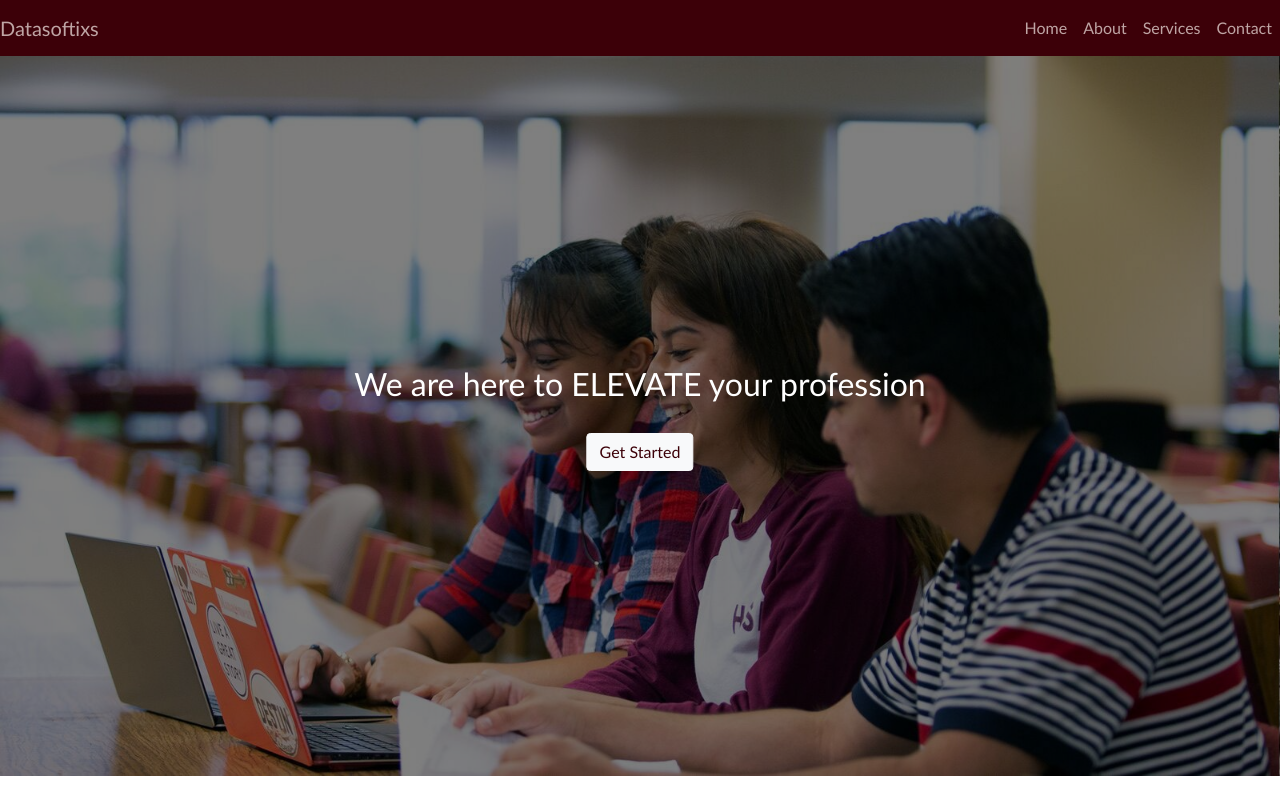
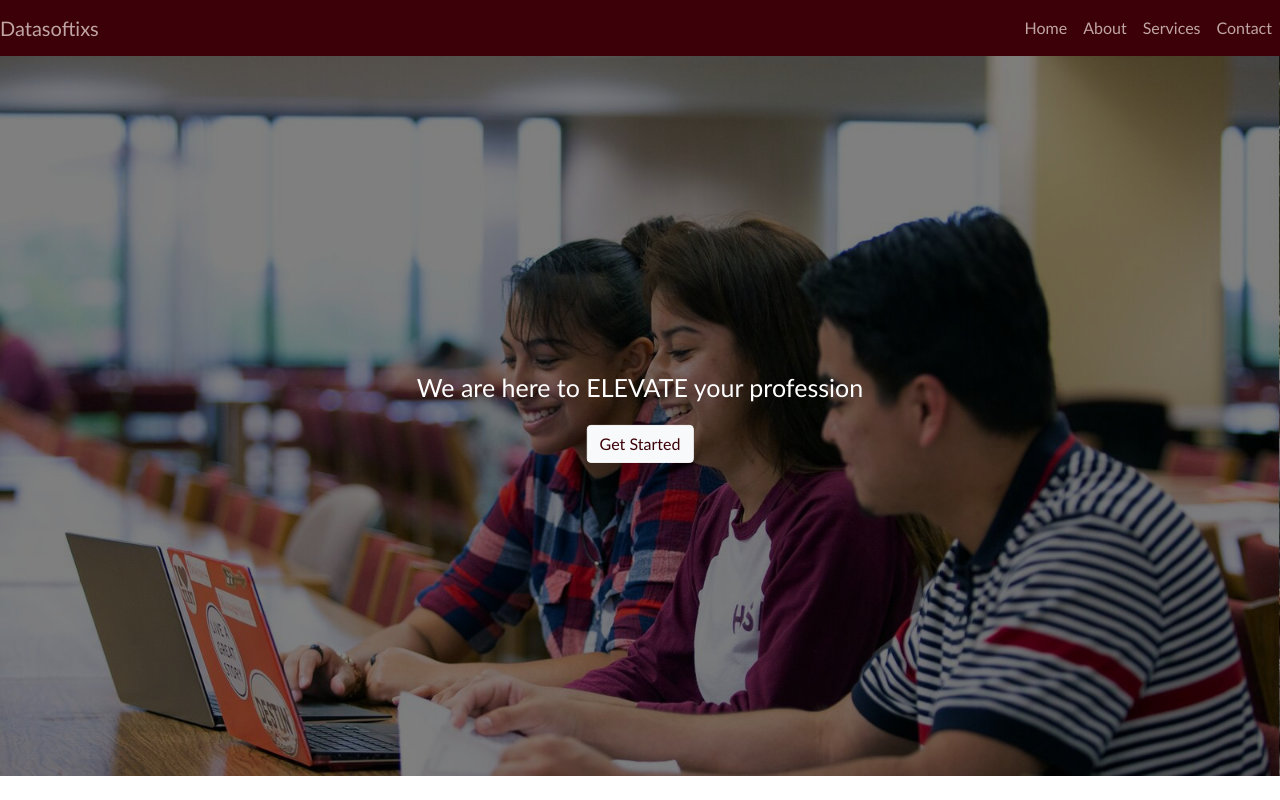
Before and after one commit to Vicky00401/Datasoftixs, a plain HTML site: page index.html in a window 1280 px wide. Shown: the top 800 px of the page. Drawn offline with nearby package versions, Linux system fonts and the light colour scheme.

Commit message:
index.html

```diff
--- a/index.html
+++ b/index.html
@@ -27,7 +27,7 @@
       .text{
         text-align: center;
         position:absolute;
-        font-size:xx-large;
+        font-size:25px;
         top: 50%;
         left: 50%;
         transform:translate(-50%,-50%);
```
